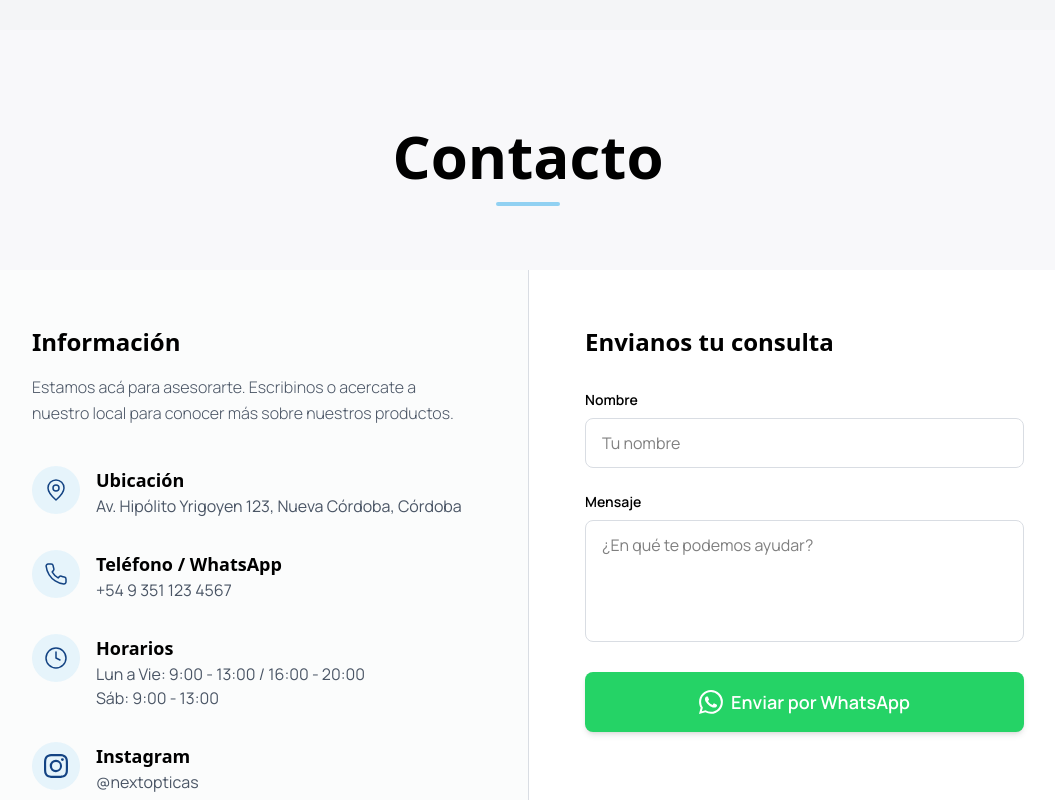
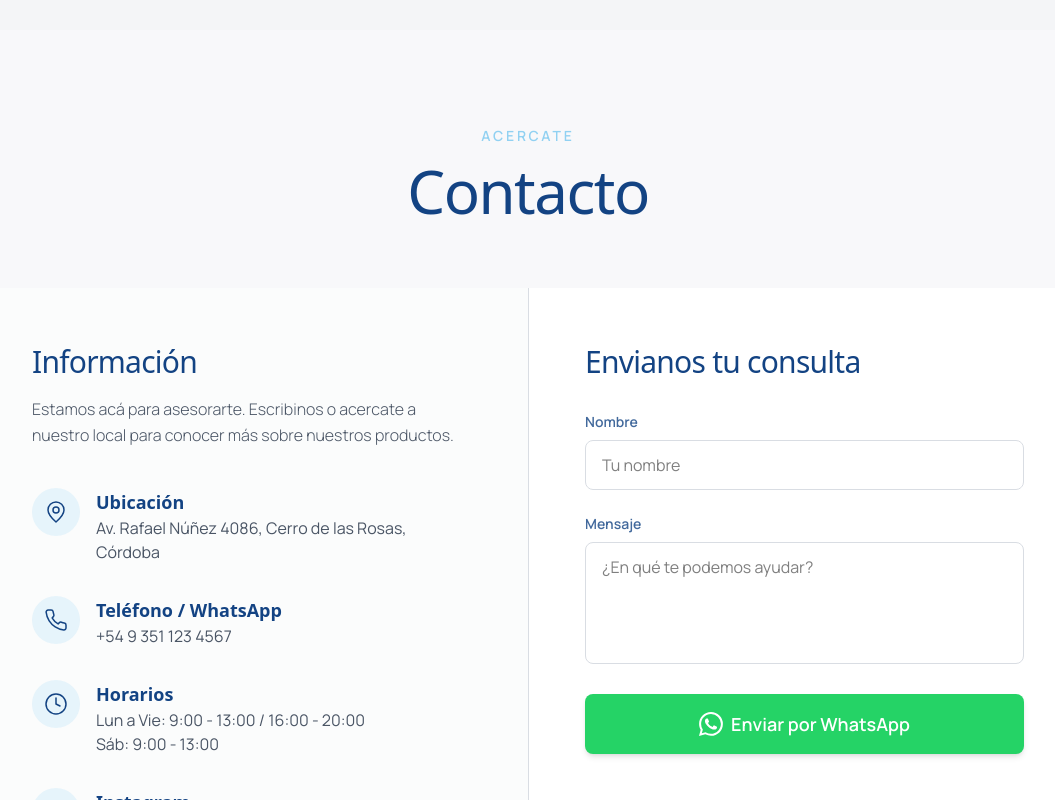
Before and after one commit to nicotg/Landing_Next, a React (Vite) app: page / in a window 1280 px wide. Shown: the part 6980-7780 px from the top of the page, without its empty margins (112-1167 px from the left). Built offline with nearby package versions, Linux system fonts and the light colour scheme; a web font is replaced by a local one.

Commit message:
agranda logos flotantes en tecnologías a w-32 h-32 (un 40% más grandes) y rediseña sección Contacto con estilo Premium, dirección correcta Av. Rafael Núñez 4086 y nuevo mapa iframe

```diff
--- a/src/components/Brands.tsx
+++ b/src/components/Brands.tsx
@@ -249,7 +249,7 @@ export const Brands: React.FC = () => {
                     <div className="relative aspect-[4/3] w-full overflow-hidden shrink-0">
                       <img src={tech.image} alt={tech.name} className="w-full h-full object-cover" />
                       <div className="absolute inset-0 bg-gradient-to-t from-black/10 via-transparent to-transparent" />
-                      <div className="absolute top-1/2 -translate-y-1/2 right-6 w-24 h-24 rounded-full bg-white shadow-lg border border-gray-50 flex items-center justify-center p-3">
+                      <div className="absolute top-1/2 -translate-y-1/2 right-6 w-32 h-32 rounded-full bg-white shadow-lg border border-gray-50 flex items-center justify-center p-4">
                         <img src={tech.logo} alt="" className="h-full w-full object-contain" />
                       </div>
                     </div>
--- a/src/components/Contact.tsx
+++ b/src/components/Contact.tsx
@@ -14,8 +14,10 @@ export const Contact: React.FC = () => {
           transition={{ duration: 0.6, ease: [0.22, 1, 0.36, 1] }}
           className="text-center mb-16"
         >
-          <h2 className="text-5xl md:text-6xl font-bold text-dark mb-4">Contacto</h2>
-          <div className="w-16 h-1 bg-accent mx-auto rounded-full"></div>
+          <span className="text-accent font-semibold tracking-[0.2em] uppercase text-xs md:text-sm mb-3 block">
+            Acercate
+          </span>
+          <h2 className="text-4xl md:text-6xl font-light text-primary leading-[1.1] tracking-tight">Contacto</h2>
         </motion.div>
 
         <motion.div
@@ -29,7 +31,7 @@ export const Contact: React.FC = () => {
 
             {/* Left Side: Info */}
             <div className="p-10 md:p-14 bg-light/10">
-              <h3 className="text-2xl font-bold text-dark mb-4">Información</h3>
+              <h3 className="text-2xl md:text-3xl font-light text-primary mb-4 tracking-tight">Información</h3>
               <p className="text-gray-600 mb-10 font-light leading-relaxed">
                 Estamos acá para asesorarte. Escribinos o acercate a nuestro local para conocer más sobre nuestros productos.
               </p>
@@ -40,8 +42,8 @@ export const Contact: React.FC = () => {
                     <PinIcon size={24} />
                   </div>
                   <div>
-                    <h4 className="font-semibold text-dark text-lg">Ubicación</h4>
-                    <p className="text-gray-600">Av. Hipólito Yrigoyen 123, Nueva Córdoba, Córdoba</p>
+                    <h4 className="font-semibold text-primary text-lg">Ubicación</h4>
+                    <p className="text-gray-600">Av. Rafael Núñez 4086, Cerro de las Rosas, Córdoba</p>
                   </div>
                 </div>
 
@@ -50,7 +52,7 @@ export const Contact: React.FC = () => {
                     <PhoneIcon size={24} />
                   </div>
                   <div>
-                    <h4 className="font-semibold text-dark text-lg">Teléfono / WhatsApp</h4>
+                    <h4 className="font-semibold text-primary text-lg">Teléfono / WhatsApp</h4>
                     <p className="text-gray-600">+54 9 351 123 4567</p>
                   </div>
                 </div>
@@ -60,7 +62,7 @@ export const Contact: React.FC = () => {
                     <ClockIcon size={24} />
                   </div>
                   <div>
-                    <h4 className="font-semibold text-dark text-lg">Horarios</h4>
+                    <h4 className="font-semibold text-primary text-lg">Horarios</h4>
                     <p className="text-gray-600">Lun a Vie: 9:00 - 13:00 / 16:00 - 20:00</p>
                     <p className="text-gray-600">Sáb: 9:00 - 13:00</p>
                   </div>
@@ -76,7 +78,7 @@ export const Contact: React.FC = () => {
                     <InstagramIcon size={24} />
                   </div>
                   <div>
-                    <h4 className="font-semibold text-dark text-lg group-hover:text-primary transition-colors">Instagram</h4>
+                    <h4 className="font-semibold text-primary text-lg group-hover:text-primary transition-colors">Instagram</h4>
                     <p className="text-gray-600">@nextopticas</p>
                   </div>
                 </a>
@@ -85,11 +87,11 @@ export const Contact: React.FC = () => {
 
             {/* Right Side: Form */}
             <div className="p-10 md:p-14 border-t md:border-t-0 md:border-l border-light">
-              <h3 className="text-2xl font-bold text-dark mb-8">Envianos tu consulta</h3>
+              <h3 className="text-2xl md:text-3xl font-light text-primary mb-8 tracking-tight">Envianos tu consulta</h3>
 
               <form className="space-y-6">
                 <div>
-                  <label className="block text-sm font-semibold text-dark mb-2">Nombre</label>
+                  <label className="block text-sm font-semibold text-primary/80 mb-2">Nombre</label>
                   <input
                     type="text"
                     placeholder="Tu nombre"
@@ -98,7 +100,7 @@ export const Contact: React.FC = () => {
                 </div>
 
                 <div>
-                  <label className="block text-sm font-semibold text-dark mb-2">Mensaje</label>
+                  <label className="block text-sm font-semibold text-primary/80 mb-2">Mensaje</label>
                   <textarea
                     rows={4}
                     placeholder="¿En qué te podemos ayudar?"
@@ -126,13 +128,13 @@ export const Contact: React.FC = () => {
           className="w-full h-96 rounded-3xl overflow-hidden shadow-lg border border-light relative z-10"
         >
           <iframe
-            src="https://www.google.com/maps/embed?pb=!1m18!1m12!1m3!1d108924.9602334863!2d-64.26917631379513!3d-31.399434857413645!2m3!1f0!2f0!3f0!3m2!1i1024!2i768!4f13.1!3m3!1m2!1s0x9432985f478f5b69%3A0xb0a24f9a5366b092!2zQ8OzcmRvYmE!5e0!3m2!1ses-419!2sar!4v1715535041000!5m2!1ses-419!2sar"
+            src="https://www.google.com/maps/embed?pb=!1m18!1m12!1m3!1d3406.5732461072434!2d-64.23346312345976!3d-31.370753594048523!2m3!1f0!2f0!3f0!3m2!1i1024!2i768!4f13.1!3m3!1m2!1s0x9432992f8bc7ab31%3A0x3a850d59eecf9585!2zQXYuIFJhZmFlbCBOw7rDsWV6IDQwODYsIFg1MDAwIEPDs3Jkb2Jh!5e0!3m2!1ses-419!2sar!4v1784132110077!5m2!1ses-419!2sar"
             width="100%"
             height="100%"
             style={{ border: 0 }}
             allowFullScreen={false}
             loading="lazy"
-            referrerPolicy="no-referrer-when-downgrade"
+            referrerPolicy="strict-origin-when-cross-origin"
             title="Ubicación en el mapa"
           ></iframe>
         </motion.div>
```
